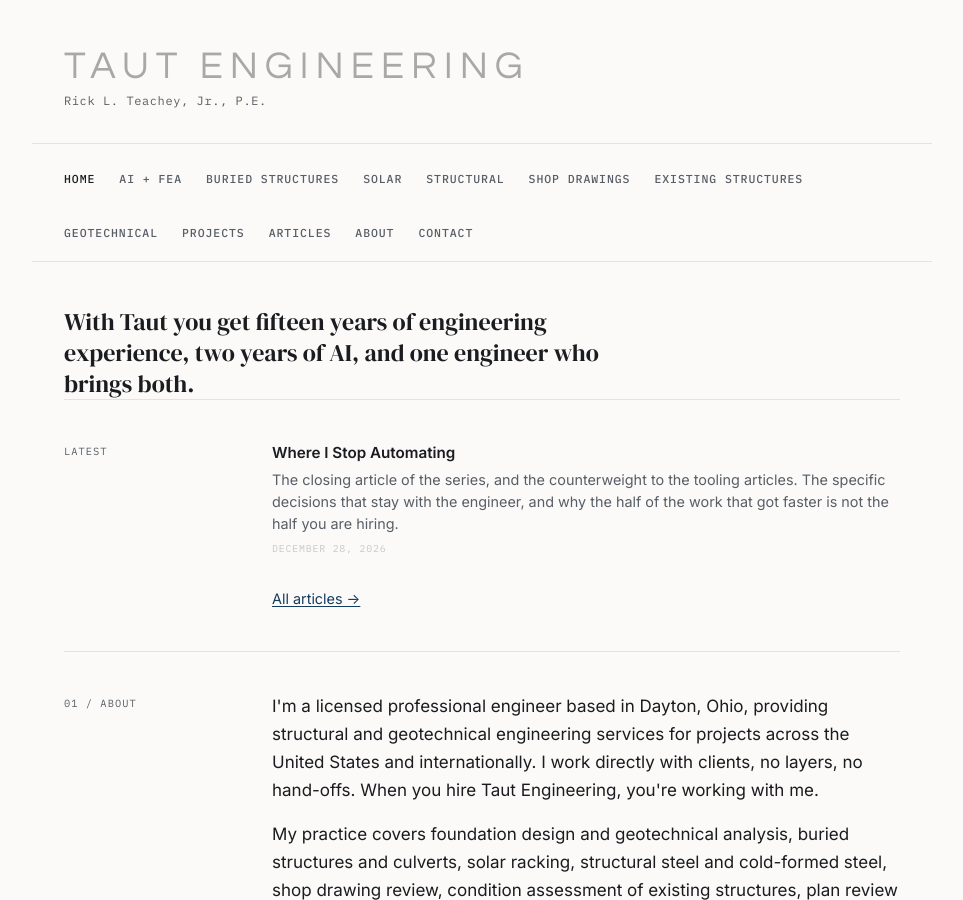
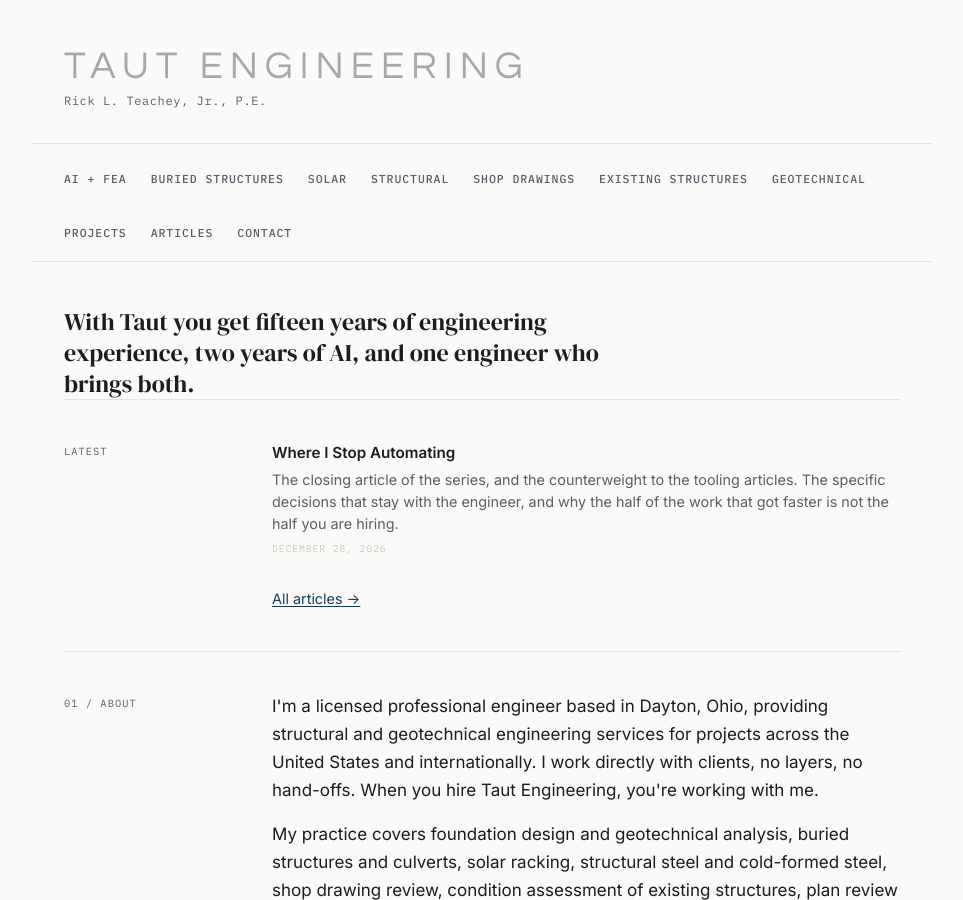
Before and after one commit to Ricyteach/ricyteach.github.io, a Jekyll site: the page built from index.html, in a window 1280 px wide and 900 px high. Shown: the whole window, without its empty margins (158-1121 px from the left). Built offline with Jekyll 4.4.1, drawn with Linux system fonts in a browser that asks for light colours.

Commit message:
Trim the navigation to ten items and move About into the footer
Remove Home and About from the navigation and keep Contact. The
navigation reached twelve items when the two new service pages were
added, which pushed page content down noticeably at phone width, where
about thirty percent of visits come from.

Removing Home costs nothing, because the logotype in the site header
has always linked to the homepage.

Removing About required somewhere else to reach that page, so the
Contact cell in the footer title block now carries the email address
and a link to the About page beneath it. The footer appears on every
page, and the homepage still links the About page from its first
section, so the page is not orphaned.

The footer does not grow at either width. The title block is a three
column grid at desktop and two columns below the 680 pixel breakpoint,
and grid rows size to their tallest cell. The Contact cell shares a row
with the Links cell, which already stands four lines tall, so the added
line occupies space that was empty.

No new stylesheet rules and no new classes. The rule for an anchor
inside a title block value is already display block, which is how the
Links cell stacks its four anchors, so the new link matches the
existing type, color, and hover treatment exactly.

Co-Authored-By: Claude Opus 5 <noreply@anthropic.com>
Claude-Session: https://claude.ai/code/session_019b1CTGsaeDdmD8gLVGHKwX

```diff
--- a/_includes/footer.html
+++ b/_includes/footer.html
@@ -23,6 +23,7 @@
       <div class="tb-label">Contact</div>
       <div class="tb-value">
         <a href="mailto:rick@tautengr.com">rick@tautengr.com</a>
+        <a href="/about/">About the engineer</a>
       </div>
     </div>
     <div class="tb-cell">
--- a/_includes/nav.html
+++ b/_includes/nav.html
@@ -1,6 +1,5 @@
 <nav class="site-nav">
   <ul>
-    <li><a href="/" {% if page.url == "/" %}aria-current="page"{% endif %}>Home</a></li>
     <li><a href="/sap2000-ai-automation/" {% if page.url contains "sap2000" %}aria-current="page"{% endif %}>AI + FEA</a></li>
     <li><a href="/cande-buried-structures/" {% if page.url contains "cande" %}aria-current="page"{% endif %}>Buried Structures</a></li>
     <li><a href="/solar-racking/" {% if page.url contains "solar" %}aria-current="page"{% endif %}>Solar</a></li>
@@ -10,7 +9,6 @@
     <li><a href="/geotechnical-fea/" {% if page.url contains "geotechnical" %}aria-current="page"{% endif %}>Geotechnical</a></li>
     <li><a href="/projects/" {% if page.url contains "projects" %}aria-current="page"{% endif %}>Projects</a></li>
     <li><a href="/articles/" {% if page.url contains "articles" %}aria-current="page"{% endif %}>Articles</a></li>
-    <li><a href="/about/" {% if page.url contains "about" %}aria-current="page"{% endif %}>About</a></li>
     <li><a href="/#contact">Contact</a></li>
   </ul>
 </nav>
```
